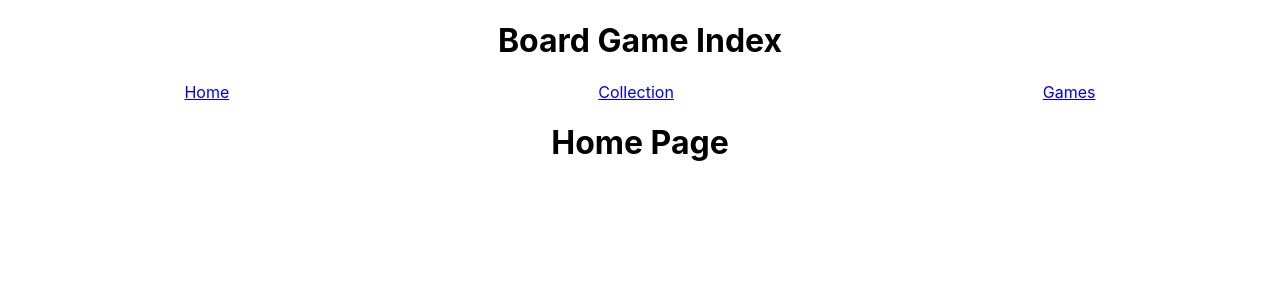
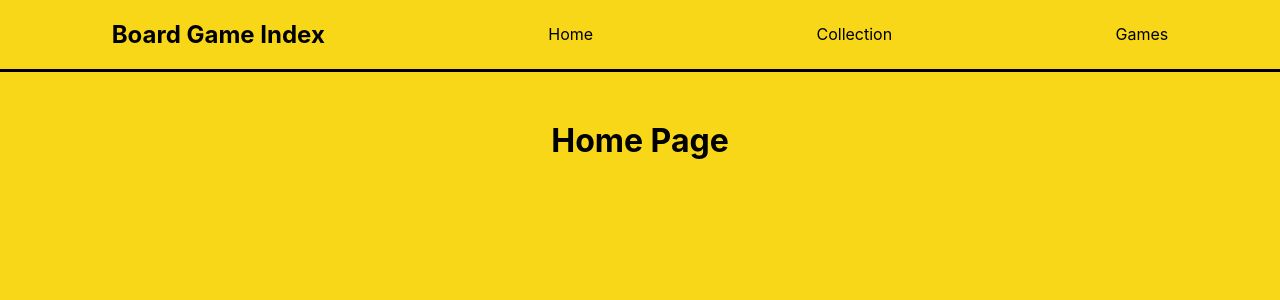
Before and after one commit to nealpoppe/bgi-frontend, a React (Create React App) app: page / in a window 1280 px wide. Shown: the top 300 px of the page. Built offline with nearby package versions, Linux system fonts and the light colour scheme; no server answers.

Commit message:
added some style to games and sticky nav

```diff
--- a/src/App.css
+++ b/src/App.css
@@ -1,8 +1,44 @@
 .App {
   text-align: center;
+}
+
+body {
+  background: #f7d718;
 }
 
 nav {
   display: flex;
   justify-content: space-around;
+  align-items: center;
+  border-bottom: solid black;
+  position: fixed;
+  z-index: 100;
+  width: 100%;
+  background: #f7d718;
 }
+
+nav a {
+  color: black;
+  text-decoration: none;
+}
+
+.content {
+  padding-top: 100px;
+}
+
+.games_list {
+  list-style-type: none;
+  padding: 20px;
+}
+
+.games_list img {
+  width: 200px;
+  height: 200px;
+}
+
+.games_game{
+  border-bottom: solid black;
+  display: block;
+  margin: 5px;
+  background: white;
+}
--- a/src/App.js
+++ b/src/App.js
@@ -12,6 +12,8 @@ class App extends Component {
     super(props);
     this.state = {
       gamesList: [],
+      username: "",
+      password: "",
     }
   }
 
@@ -26,17 +28,33 @@ class App extends Component {
     })
   }
 
+  loginOnChange = (e) => {
+    e.preventDefault();
+    this.setState({[e.target.name]: e.target.value})
+  }
+
+  login = async (e) => {
+    e.preventDefault();
+    const data = {
+      username: this.state.username,
+      password: this.state.password
+    }
+    console.log(data);
+
+  }
+
   render() {
     // console.log("app.js")
     // console.log(this.state.gamesList)
     return (
       <div className="App">
+        <nav>
           <h1>Board Game Index</h1>
-        <nav>
           <NavLink exact to="/">Home</NavLink>
           <NavLink to="/collection">Collection</NavLink>
           <NavLink to="/games">Games</NavLink>
         </nav>
+        <div className="content">
           <Route exact path="/" render={() => (
             <Home />
           )} />
@@ -47,6 +65,7 @@ class App extends Component {
             <Games gamesList={this.state.gamesList}/>
           )} />
         </div>
+      </div>
     );
   }
 }
--- a/src/Games.js
+++ b/src/Games.js
@@ -3,14 +3,16 @@ import React from 'react';
 const Games = props => {
   // console.log(props.gamesList)
   return(
-    <div>
-      <h1>Games Page</h1>
+    <ul className="games_list">
       {props.gamesList.map(game => (
-        <div key={game.id}>
-          <h4>{game.name}</h4>
-        </div>
+        <li key={game.id}>
+          <div className= "games_game">
+            <img src={game.image_url} alt="game_image"/>
+            <h4>{game.name}</h4>
+          </div>
+        </li>
       ))}
-    </div>
+    </ul>
   )
 }
 
--- a/src/Home.js
+++ b/src/Home.js
@@ -2,7 +2,9 @@ import React from 'react';
 
 const Home = props => {
   return(
-    <h1>Home Page</h1>
+    <div>
+      <h1>Home Page</h1>
+    </div>
   )
 }
 
```
Lines whose indentation alone changed are shown as unchanged.
